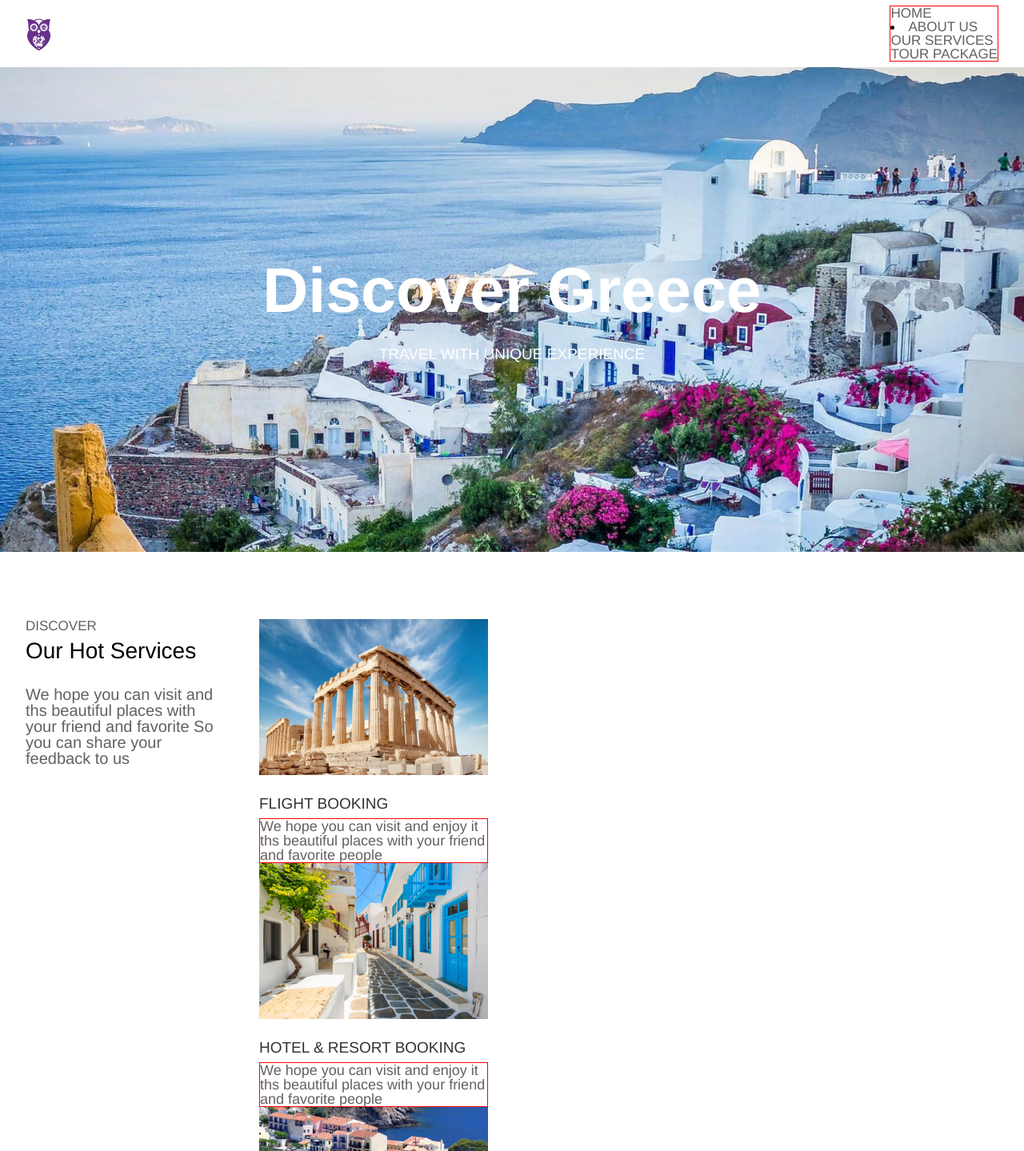
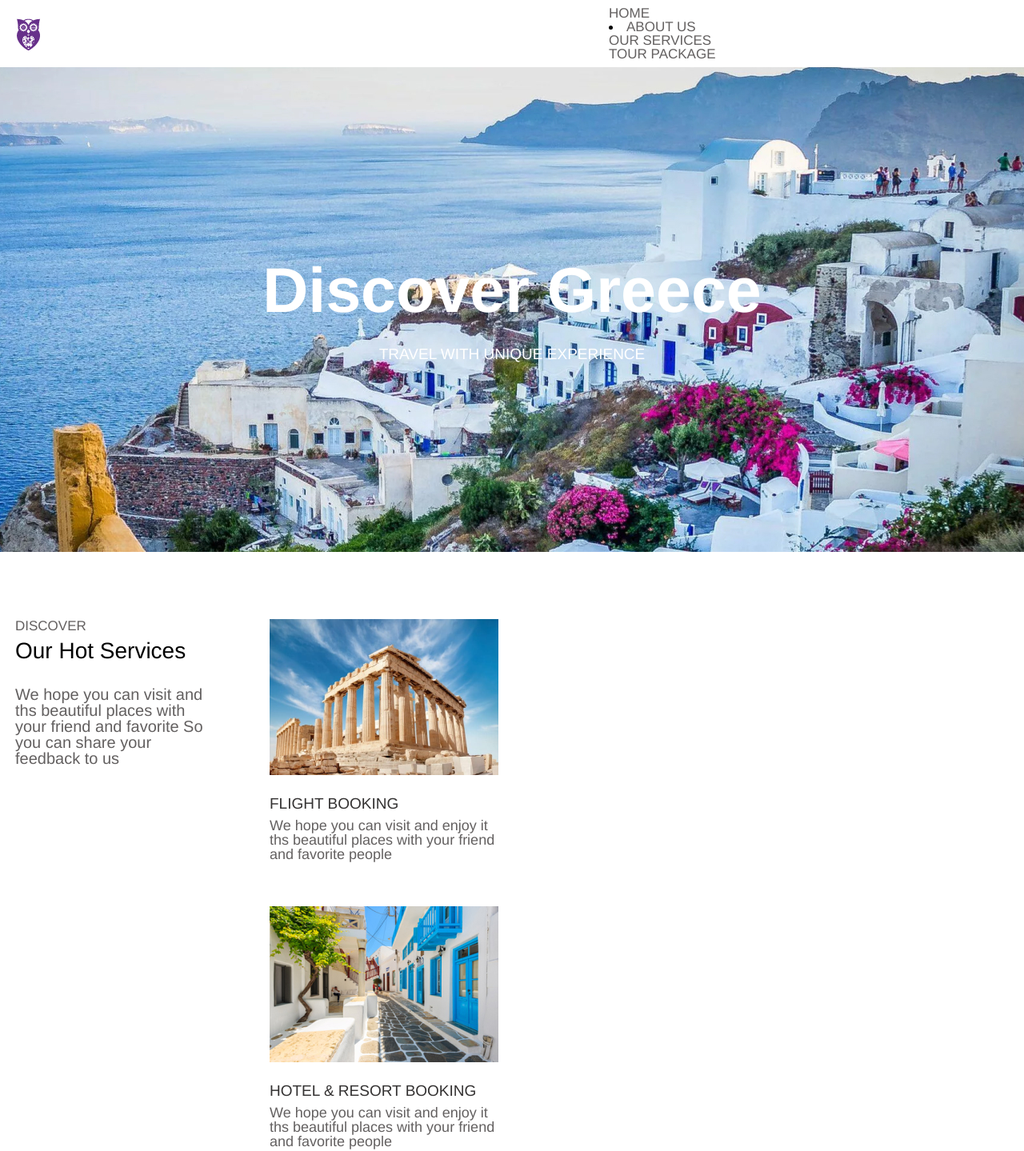
Before and after one commit to mariaamii/lecture9, a plain HTML site: page index.html in a window 1280 px wide. Shown: the top 1439 px of the page at 80% size. Drawn offline with Linux system fonts and the light colour scheme.

Commit message:
middle part
middle part files folders

```diff
--- a/css/style.css
+++ b/css/style.css
@@ -14,20 +14,22 @@ header{
 
 .container{
    max-width:1242px;
-   width: 95%;
+   width: 100%;
     margin: 0 auto;
    ;
 }
 nav{
- border: 1px solid red;
+
 }
- nav ul {
-  width: 500ox    ;
-  display: flex;
-  justify-content: space-between;
+ ul {
+    width: 500px    ;
+    display: flex;
+    flex-direction: row;
+    justify-content: space-between;
  }
 
  li a{
+
     color: #636060;
     font-size: 17px;
     font-family: Helvetica;
@@ -96,15 +98,17 @@ nav{
     width: 100%;
     display: flex;
    flex-wrap: wrap;
+   justify-content: space-between;
+}
 
  .card{
     width: 286px;
+    margin-bottom: 56px ;
  }
  .card-img{
     width: 100%;
     margin-bottom: 23px;
-    width: 286px;
-    margin-bottom: 23px;
+
  }
  .card h4{
     color: #343232;
@@ -114,9 +118,10 @@ nav{
     width: 286px;
  }
 .card p {
-    border: 1px solid red;
+
+    width: 286px;
     color: #636060;
     font-size: 18px;
     font-family: Helvetica;
-    width: 286px;
+
 }
```
